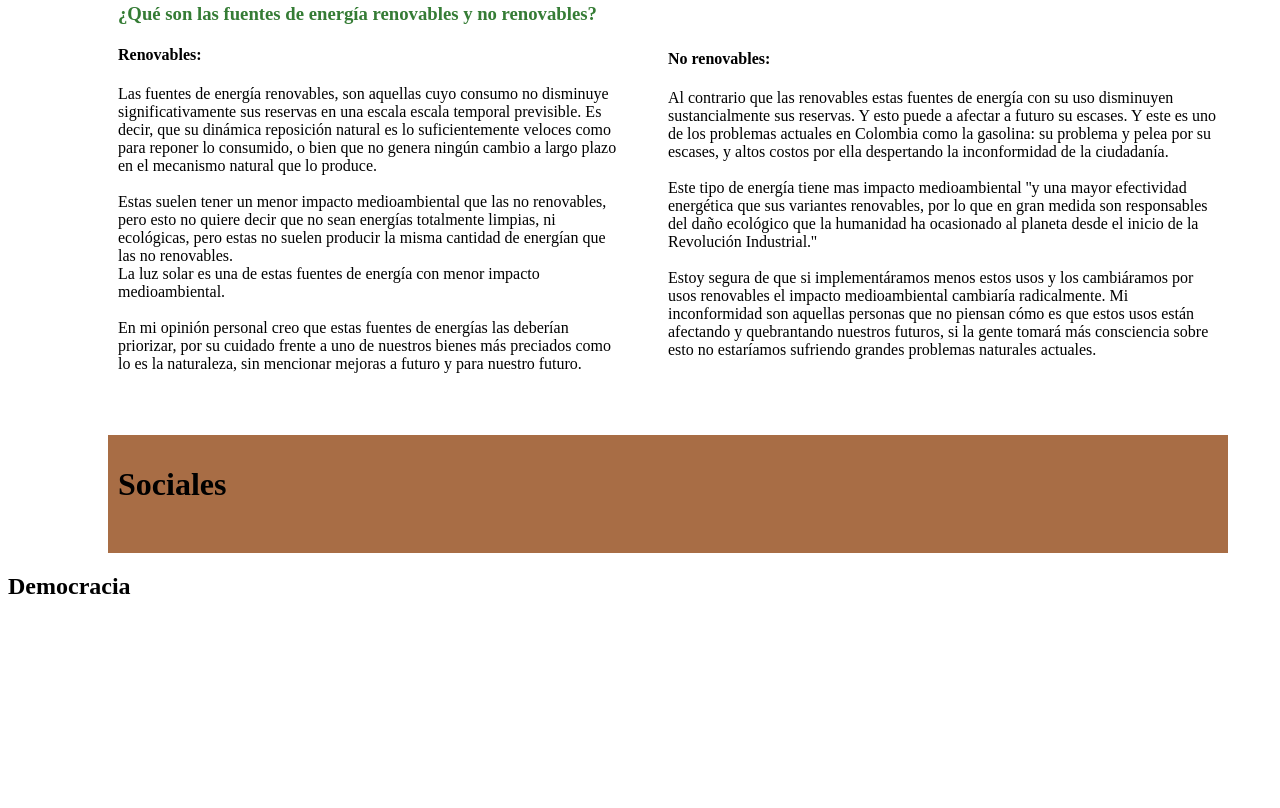
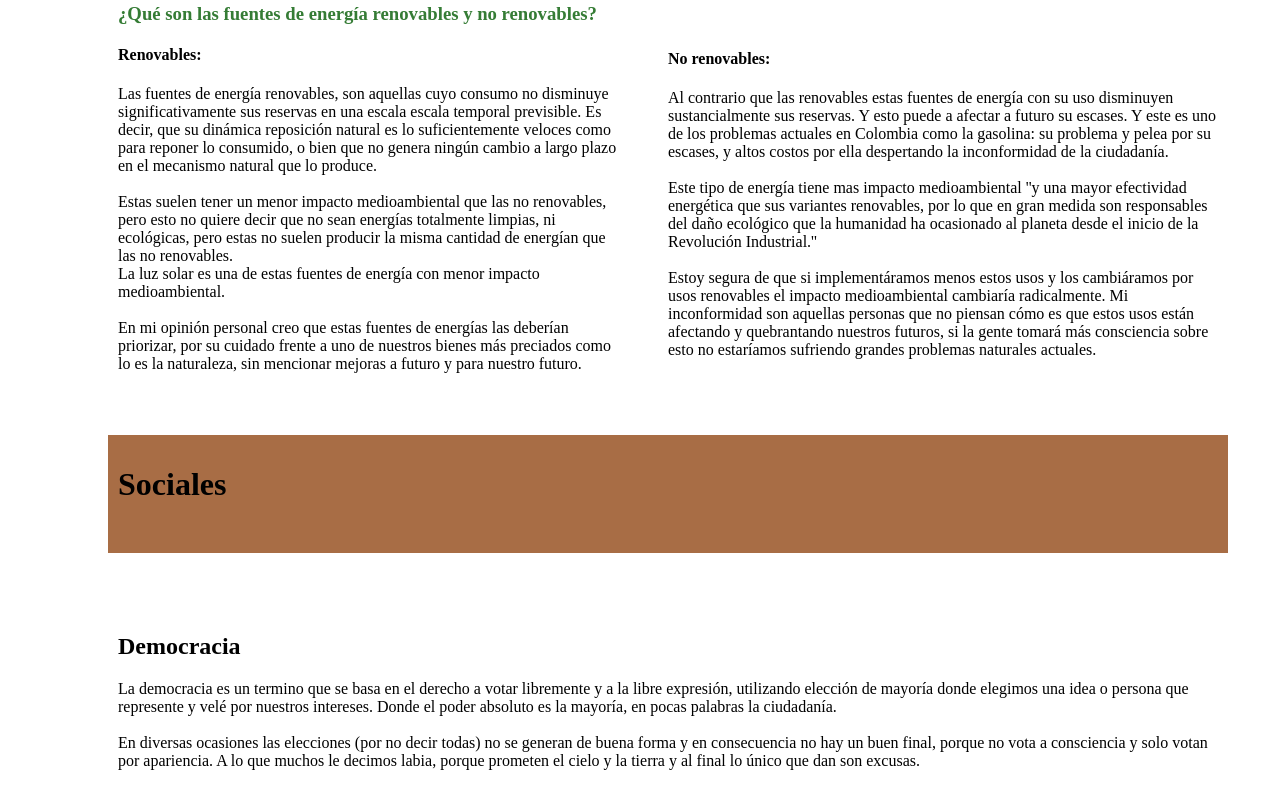
Before and after one commit to camberryu/pagianweb, a plain HTML site: page index.html in a window 1280 px wide. Shown: the part 781-1589 px from the top of the page. Before the commit the page ends 1401 px from the top, so only its background shows below. Drawn offline with Linux system fonts and the light colour scheme.

Commit message:
actualización tres (13-04-24)

```diff
--- a/index.html
+++ b/index.html
@@ -98,7 +98,10 @@
 
 <div class="democracia">
     <h2>Democracia</h2>
+<p>La democracia es un termino que se basa en el derecho a votar libremente y a la libre expresión, utilizando elección de mayoría donde elegimos una idea o persona que represente y velé por nuestros intereses. Donde el poder absoluto es la mayoría, en pocas palabras la ciudadanía. <br><br>
+    En diversas ocasiones las elecciones (por no decir todas) no se generan de buena forma y en consecuencia no hay un buen final, porque no vota a consciencia y solo votan por apariencia. A lo que muchos le decimos labia, porque prometen el cielo y la tierra y al final lo único que dan son excusas. <br><br>
 
+</p>
 
 
 </div>
--- a/style.css
+++ b/style.css
@@ -54,3 +54,18 @@ width: 1100px;
 
 
 }
+
+.democracia {
+
+margin-top: 50px;
+margin-left: 100px;
+margin-right: 50px;
+padding: 10px;
+width: 1100px;
+
+
+
+
+
+
+}
```
